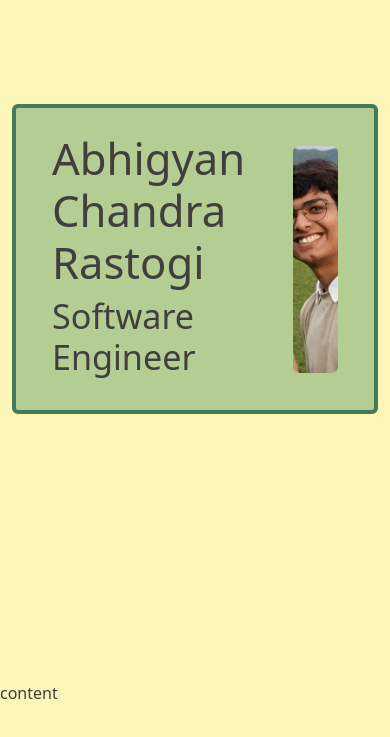
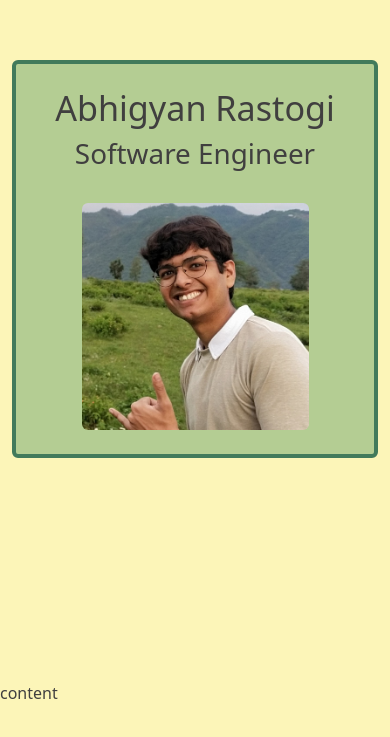
Before and after one commit to abhigyanrastogi/portfolio, a React (Vite) app in the folder portfolio-frontend/: page / in a window 390 px wide. Shown: the part 163-900 px from the top of the page. Built offline with nearby package versions, Linux system fonts and the light colour scheme.

Commit message:
responsive for mobile

```diff
--- a/portfolio-frontend/src/App.css
+++ b/portfolio-frontend/src/App.css
@@ -4,6 +4,9 @@
 .nav-link:hover {
   color: var(--accent);
 }
-.nav-link.active {
+.nav-link:focus {
   color: var(--accent);
 }
+.nav-link.active {
+  color: var(--accent) !important;
+}
--- a/portfolio-frontend/src/components/Hero.tsx
+++ b/portfolio-frontend/src/components/Hero.tsx
@@ -3,13 +3,19 @@ import profilephoto from "../assets/profile_photo.jpg";
 const Hero = () => {
   return (
     <div className="container flex-grow-1 d-flex flex-column">
-      <div className="row flex-grow-1 justify-content-center align-items-center">
-        <div className="col rounded d-flex flex-row justify-content-center align-items-center bg-surface h-50 border border-4 border-accent">
-          <div className="p-4">
+      <div className="row flex-grow-1 d-flex justify-content-center align-items-center border border-4 border-accent rounded bg-surface h-50 p-4">
+        <div className="col-lg-auto col-sm-12 p-lg-4">
+          <div className="d-none d-lg-block text-start">
             <h1 className="display-1">Abhigyan Chandra Rastogi</h1>
             <h2 className="display-4">Software Engineer</h2>
           </div>
-          <div className="p-4">
+          <div className="d-lg-none text-center pb-4">
+            <h1 className="display-4">Abhigyan Rastogi</h1>
+            <h2 className="display-6">Software Engineer</h2>
+          </div>
+        </div>
+        <div className="col-lg-auto col-sm-12">
+          <div className="d-flex flex-column align-items-center">
             <img
               className="img-fluid rounded"
               src={profilephoto}
--- a/portfolio-frontend/src/components/HeroNavbar.tsx
+++ b/portfolio-frontend/src/components/HeroNavbar.tsx
@@ -5,7 +5,7 @@ import NavBar from "./NavBar";
 const HeroNavbar = () => {
   const { scrollY } = useScroll();
 
-  const scrollUpperLimit = 400; // Adjust this value to control when the animation starts
+  const scrollUpperLimit = 100; // Adjust this value to control when the animation starts
 
   const heroOpacity = useTransform(scrollY, [0, scrollUpperLimit], [1, 0]);
   const heroY = useTransform(scrollY, [0, scrollUpperLimit], [0, -50]);
@@ -19,6 +19,8 @@ const HeroNavbar = () => {
         style={{
           opacity: navOpacity,
           y: navY,
+          pointerEvents: "auto",
+          zIndex: 1000,
         }}
         className="position-fixed w-100 bg-surface"
       >
```
